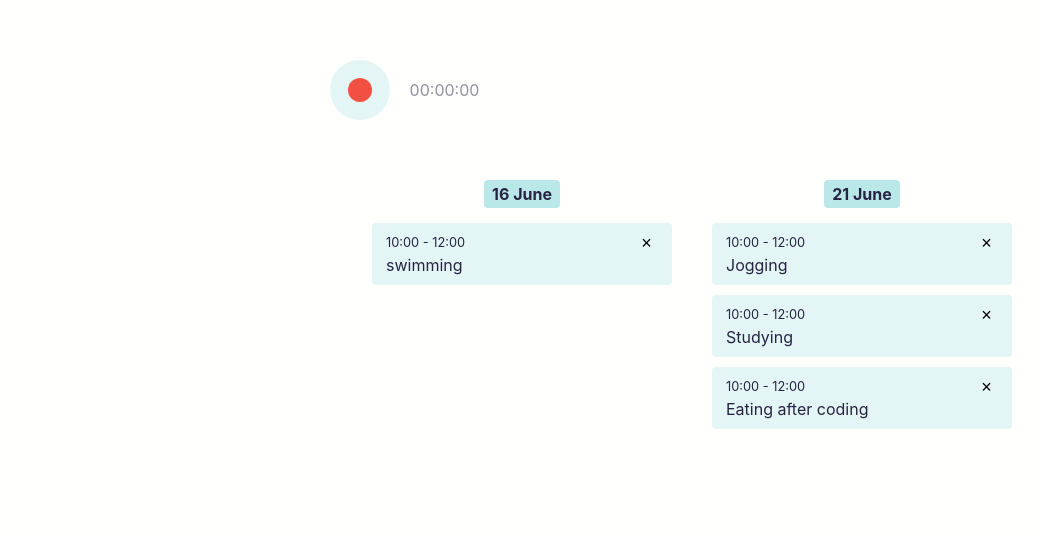
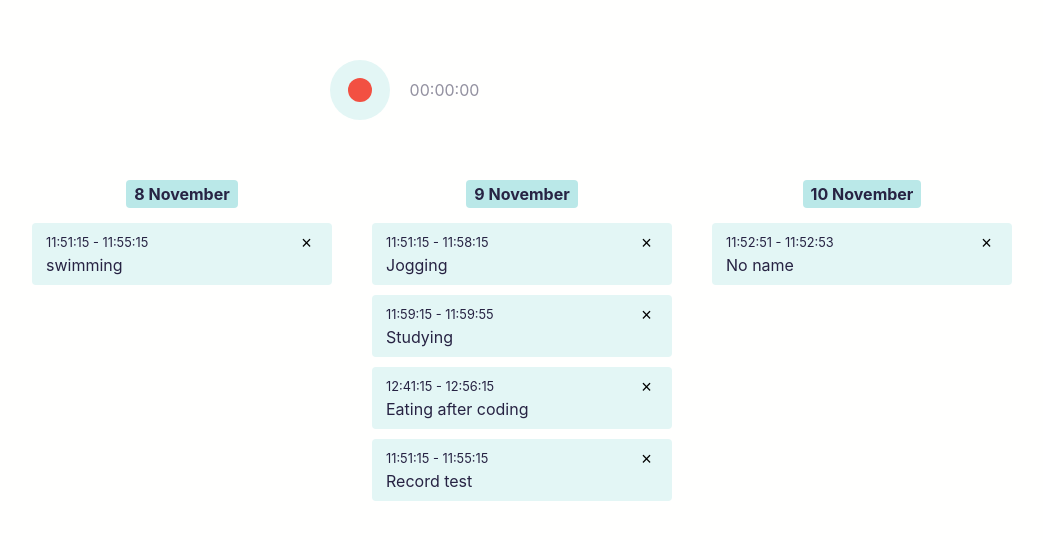
Before and after one commit to alejandrotoledoweb/react-redux-ts, a React (Create React App) app: page / in a window 1280 px wide. Shown: the top 540 px of the page, without its empty margins (233-1276 px from the left). Built offline with nearby package versions, Linux system fonts and the light colour scheme; data requests are answered from the project's data file.

Commit message:
fix the range where the task where recorded

```diff
--- a/json-server/db.json
+++ b/json-server/db.json
@@ -3,26 +3,38 @@
     {
       "id": 2,
       "title": "swimming",
-      "dateStart": "2022-06-15T21:08:23.101Z",
-      "dateEnd": "2022-06-15T22:08:23.101Z"
+      "dateStart": "Wed Nov 07 2022 11:51:15 GMT-0500 (Ecuador Time)",
+      "dateEnd": "Wed Nov 07 2022 11:55:15 GMT-0500 (Ecuador Time)"
     },
     {
       "title": "Jogging",
-      "dateStart": "2022-06-20T17:56:20.073Z",
-      "dateEnd": "2022-06-20T17:56:21.949Z",
+      "dateStart": "Wed Nov 08 2022 11:51:15 GMT-0500 (Ecuador Time)",
+      "dateEnd": "Wed Nov 08 2022 11:58:15 GMT-0500 (Ecuador Time)",
       "id": 3
     },
     {
       "title": "Studying",
-      "dateStart": "2022-06-20T17:57:15.680Z",
-      "dateEnd": "2022-06-20T17:57:16.072Z",
+      "dateStart": "Wed Nov 08 2022 11:59:15 GMT-0500 (Ecuador Time)",
+      "dateEnd": "Wed Nov 08 2022 11:59:55 GMT-0500 (Ecuador Time)",
       "id": 5
     },
     {
       "title": "Eating after coding",
-      "dateStart": "2022-06-20T17:57:35.440Z",
-      "dateEnd": "2022-06-20T17:57:35.952Z",
+      "dateStart": "Wed Nov 08 2022 12:41:15 GMT-0500 (Ecuador Time)",
+      "dateEnd": "Wed Nov 08 2022 12:56:15 GMT-0500 (Ecuador Time)",
       "id": 6
+    },
+    {
+      "title": "Record test",
+      "dateStart": "Wed Nov 08 2022 11:51:15 GMT-0500 (Ecuador Time)",
+      "dateEnd": "Wed Nov 08 2022 11:55:15 GMT-0500 (Ecuador Time)",
+      "id": 14
+    },
+    {
+      "title": "No name",
+      "dateStart": "Wed Nov 09 2022 11:52:51 GMT-0500 (Ecuador Time)",
+      "dateEnd": "Wed Nov 09 2022 11:52:53 GMT-0500 (Ecuador Time)",
+      "id": 15
     }
   ]
 }
--- a/src/components/Calendar/EventItem.tsx
+++ b/src/components/Calendar/EventItem.tsx
@@ -38,10 +38,15 @@ export const EventItem: React.FC<Props> = ({ event }) => {
     setEditable(false);
   };
 
+  const startTime = event.dateStart.slice(15, 24);
+  const endTime = event.dateEnd.slice(15, 24);
+
   return (
     <div className="calendar-event">
       <div className="calendar-event-info">
-        <div className="calendar-event-time">10:00 - 12:00</div>
+        <div className="calendar-event-time">
+          {startTime} - {endTime}
+        </div>
         <div className="calendar-event-title">
           {editable ? (
             <input
--- a/src/redux/recorder.ts
+++ b/src/redux/recorder.ts
@@ -3,6 +3,7 @@ import { RootState } from "./store";
 
 interface RecorderState {
   dateStart: string;
+  dateStop: string;
 }
 
 const START = "recorder/start";
@@ -26,12 +27,13 @@ export const selectDateStart = (rootState: RootState) => selectRecorderState(roo
 
 const initialState: RecorderState = {
   dateStart: "",
+  dateStop: "",
 };
 
 const recorderReducer = (state: RecorderState = initialState, action: StartAction | StopAction) => {
   switch (action.type) {
     case START:
-      return { ...state, dateStart: new Date().toISOString() };
+      return { ...state, dateStart: new Date().toString() };
 
     case STOP:
       return { ...state, dateStart: "" };
--- a/src/redux/user-events.ts
+++ b/src/redux/user-events.ts
@@ -87,7 +87,7 @@ export const createUserEvent =
       const event: Omit<UserEvent, "id"> = {
         title: "No name",
         dateStart,
-        dateEnd: new Date().toISOString(),
+        dateEnd: new Date().toString(),
       };
 
       const response = await fetch(`http://localhost:3001/events`, {
```
